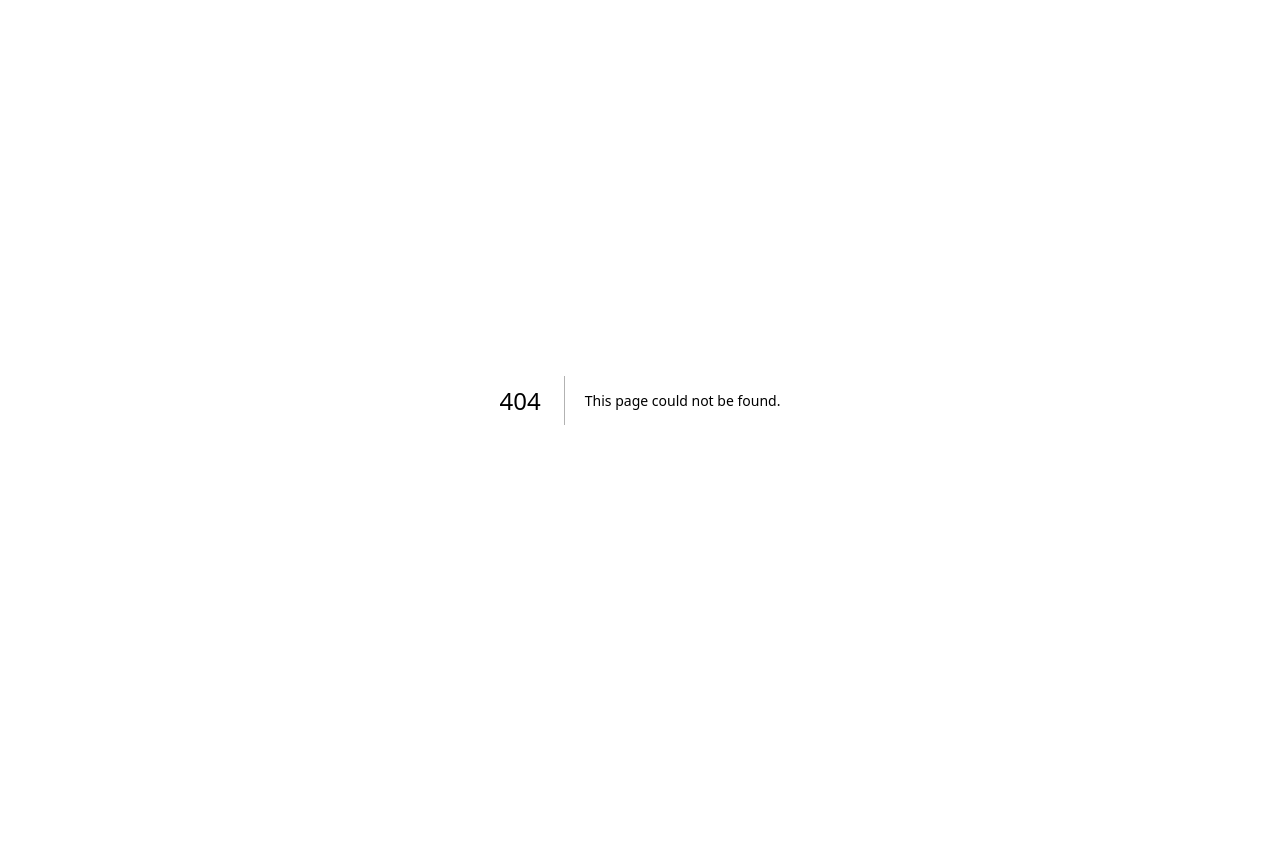
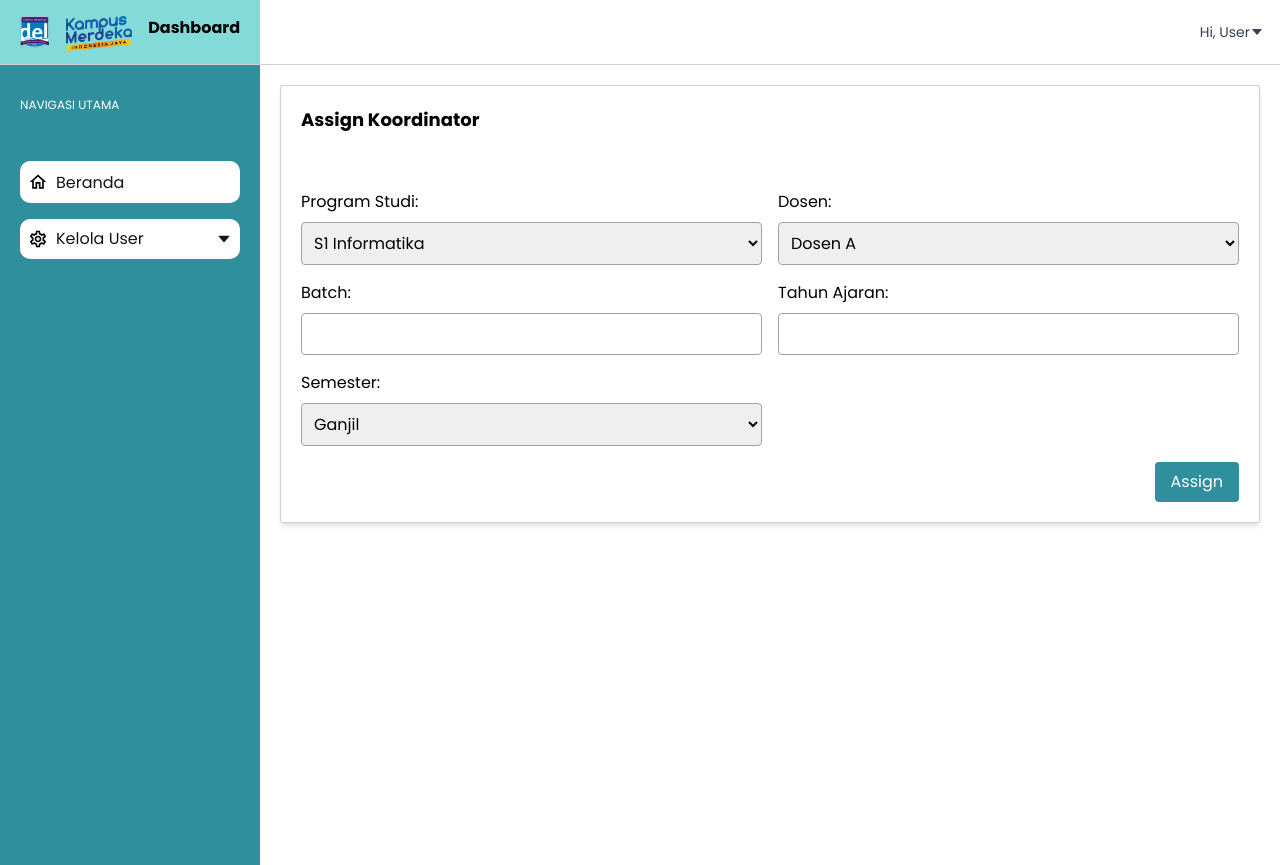
Before and after one commit to Timothy1120/frontend-final-project, a Next.js app: page /admin/user/koordinator/assignkoor in a window 1280 px wide. Before the commit this address had no page. Before the commit the page ends 800 px from the top, so only its background shows below. Built offline with nearby package versions, Linux system fonts and the light colour scheme.

Commit message:
add assign koordinator page

```diff
--- /dev/null
+++ b/src/pages/admin/user/koordinator/assignkoor.jsx
@@ -0,0 +1,76 @@
+import Navbar from "@/components/Navbar";
+import Sidebar from "@/components/admin/Sidebar";
+import Footer from "@/components/Footer";
+import Button from "@/components/Button";
+import { useState } from 'react';
+
+export default function AssignKoordinator() {
+    const [batch, setBatch] = useState('');
+    const [batchError, setBatchError] = useState('');
+
+    function handleBatchChange(event) {
+        setBatch(event.target.value);
+        if (event.target.value === '') {
+            setBatchError('Batch is required');
+        } else if (event.target.value.length < 10) {
+            setBatchError('Name must be at least 10 characters');
+        } else {
+            setBatchError('');
+        }
+    }
+    return (
+        <div className="font-poppins">
+            <Navbar></Navbar>
+            <div className="flex flex-row">
+                <Sidebar></Sidebar>
+                <div className="w-full flex flex-col justify-between">
+                    <main id="assign-koordinator">
+                        <div className="rounded-sm border border-neutral-02 shadow-md m-5 px-5 py-5">
+                            <div className="text-lg font-bold mb-14">Assign Koordinator</div>
+                            <form className="grid grid-cols-2 gap-4">
+                                <div>
+                                    <label for="program-studi" className="block font-medium mb-2">Program Studi:</label>
+                                    <select id="gender" name="gender" class="focus:border-[#2F8F9D] focus:ring focus:ring-[#2F8F9D] focus:ring-opacity-50 w-full p-2 border border-gray-400 rounded " required>
+                                        <option value="S1 Informatika">S1 Informatika</option>
+                                        <option value="S1 Teknik Elektro">S1 Teknik Elektro</option>
+                                        <option value="S1 Sistem Informasi">S1 Sistem Informasi</option>
+                                    </select>
+                                </div>
+                                <div>
+                                    <label for="dosen" className="block font-medium mb-2">Dosen:</label>
+                                    <select id="gender" name="gender" class="focus:border-[#2F8F9D] focus:ring focus:ring-[#2F8F9D] focus:ring-opacity-50 w-full p-2 border border-gray-400 rounded " required>
+                                        <option value="male">Dosen A</option>
+                                        <option value="male">Dosen B</option>
+                                    </select>
+                                </div>
+                                <div>
+                                    <label for="batch" className="block font-medium mb-2">Batch:</label>
+                                    <input type="text" onChange={handleBatchChange} id="batch" name="batch" className={`w-full p-2 border ${batchError ? 'border-red-500' : ''}  border-gray-400 rounded focus:border-[#2F8F9D] focus:ring focus:ring-[#2F8F9D] focus:ring-opacity-50`} />
+                                    {batchError && <p className="text-red-500">{batchError}</p>}
+                                </div>
+                                <div>
+                                    <label for="batch" className="block font-medium mb-2">Tahun Ajaran:</label>
+                                    <input type="text" id="batch" name="batch" className="w-full p-2 border border-gray-400 rounded focus:border-[#2F8F9D] focus:ring focus:ring-[#2F8F9D] focus:ring-opacity-50" />
+
+                                </div>
+                                <div>
+                                    <label for="batch" className="block font-medium mb-2">Semester:</label>
+                                    <select id="gender" name="gender" className="focus:border-[#2F8F9D] focus:ring focus:ring-[#2F8F9D] focus:ring-opacity-50 w-full p-2 border border-gray-400 rounded " required>
+                                        <option value="ganjil">Ganjil</option>
+                                        <option value="genap">Genap</option>
+                                    </select>
+                                </div>
+                                <div class="col-span-2">
+                                    <div className="flex justify-end">
+                                        <button type="submit" className="bg-[#2F8F9D] text-white py-2 px-4 rounded hover:bg-[#82DBD8]">Assign</button>
+                                    </div>
+
+                                </div>
+                            </form>
+                        </div>
+                    </main>
+                </div>
+            </div >
+        </div >
+    );
+}
```
